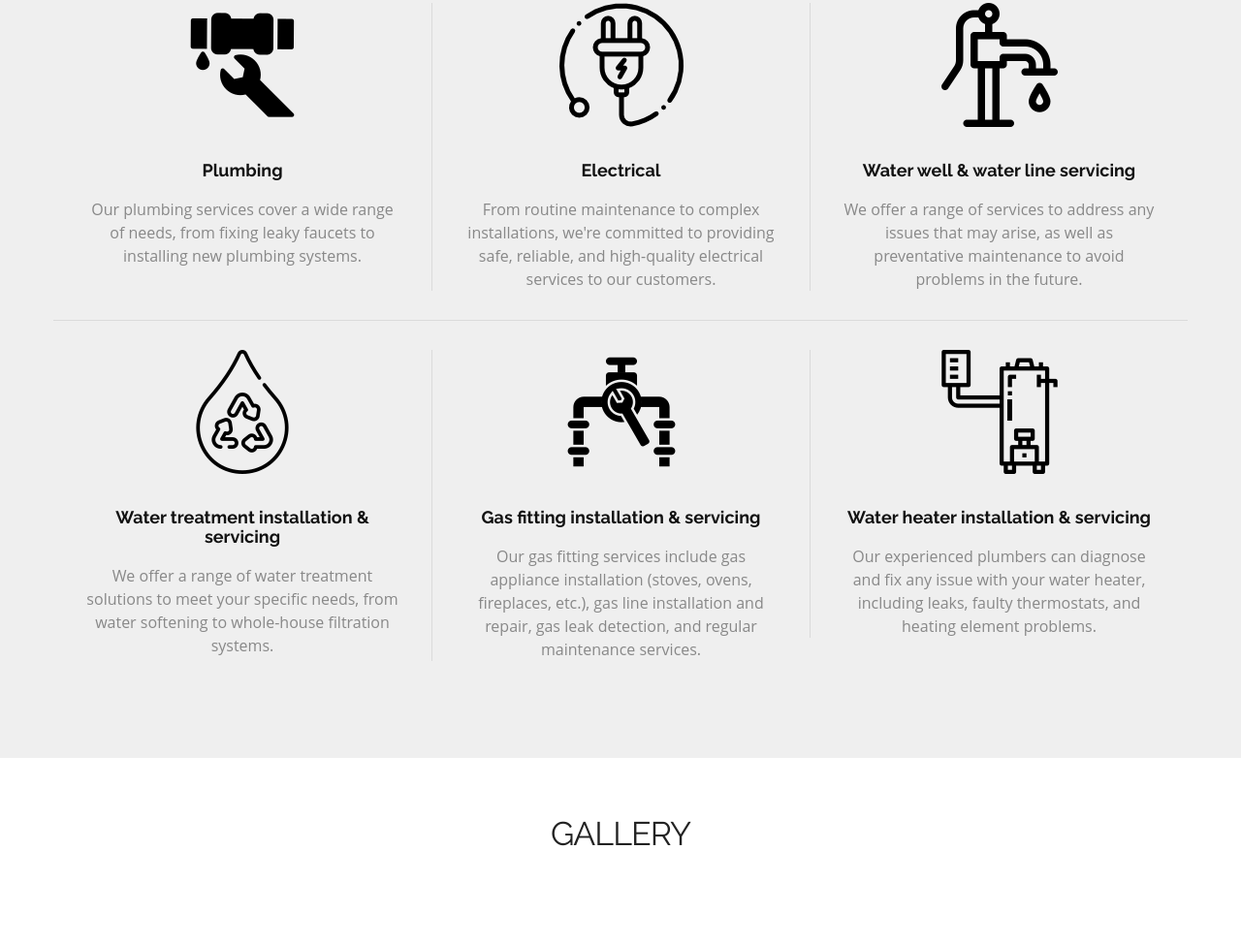
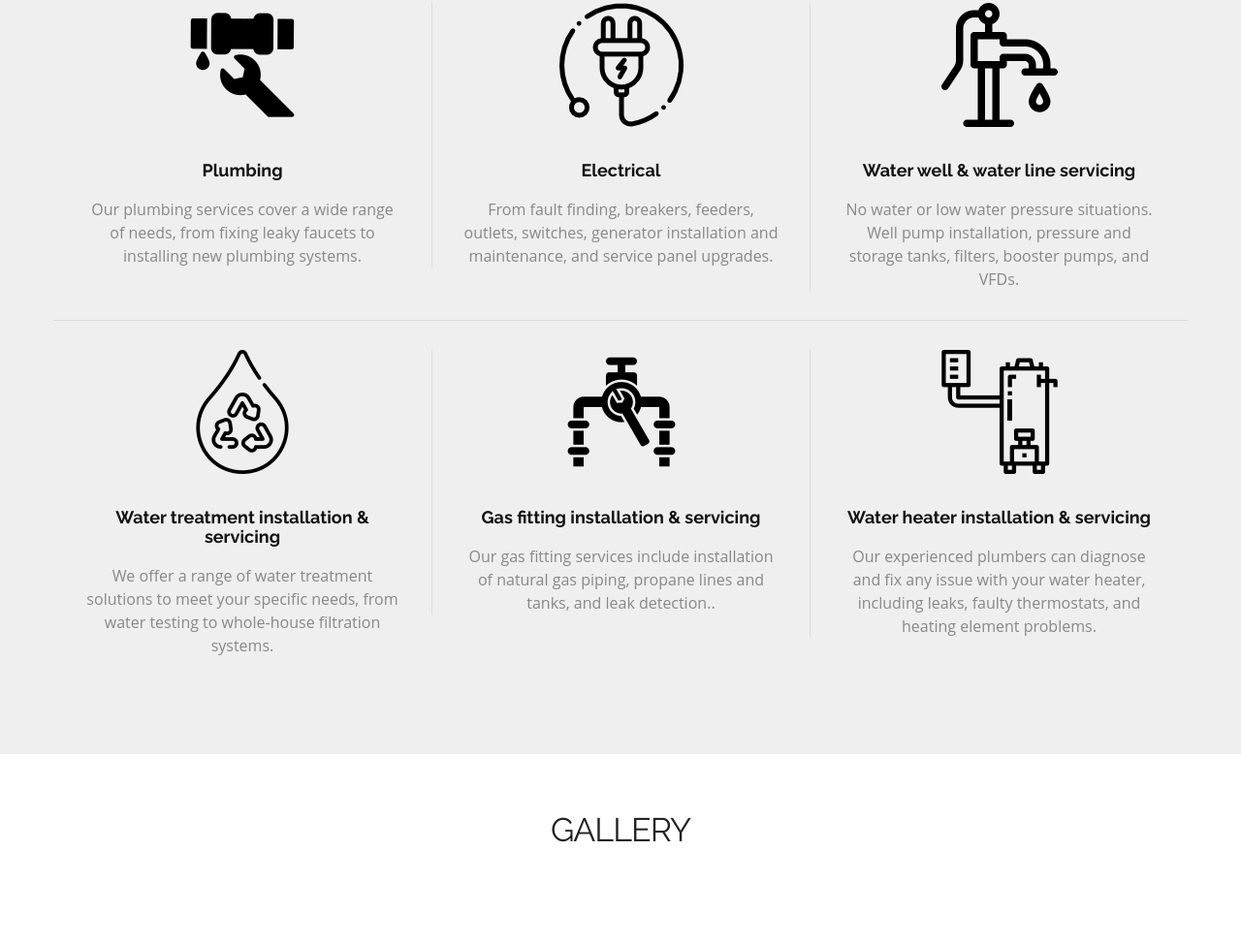
Before and after one commit to drowzi/drowzi.github.io, a plain HTML site: page index.html in a window 1280 px wide. Shown: the part 1451-2426 px from the top of the page at 97% size. Drawn offline with Linux system fonts and the light colour scheme.

Commit message:
Update index.html

```diff
--- a/index.html
+++ b/index.html
@@ -103,18 +103,14 @@
           <div class="service_block">
              <div class="delay-03s animated wow zoomIn"> <span><img src="img/plug.png"></img></span> </div>
             <h3 class="animated fadeInUp wow">Electrical</h3>
-            <p class="animated fadeInDown wow">From routine maintenance to complex
-              installations, we're committed to providing safe, reliable, and high-quality
-               electrical services to our customers.</p>
+            <p class="animated fadeInDown wow">From fault finding, breakers, feeders, outlets, switches, generator installation and maintenance, and service panel upgrades.</p>
           </div>
         </div>
         <div class="col-lg-4 borderLeft">
           <div class="service_block">
              <div class="delay-03s animated wow zoomIn"> <span><img src="img/water-pump.png"></img></span> </div>
             <h3 class="animated fadeInUp wow">Water well & water line servicing</h3>
-            <p class="animated fadeInDown wow">We offer a range of services to address
-              any issues that may arise, as well as preventative maintenance to avoid problems
-              in the future.</p>
+            <p class="animated fadeInDown wow">No water or low water pressure situations.  Well pump installation, pressure and storage tanks, filters, booster pumps, and VFDs.</p>
           </div>
         </div>
       </div>
@@ -124,7 +120,7 @@
              <div class="delay-03s animated wow  zoomIn"> <span><img src="img/save-water.png"></i></span> </div>
             <h3 class="animated fadeInUp wow">Water treatment installation & servicing</h3>
             <p class="animated fadeInDown wow">We offer a range
-              of water treatment solutions to meet your specific needs, from water softening
+              of water treatment solutions to meet your specific needs, from water testing
                to whole-house filtration systems.</p>
           </div>
         </div>
@@ -132,9 +128,7 @@
           <div class="service_block">
             <div class="delay-03s animated wow zoomIn"> <span><img src="img/maintenance.png"></img></span> </div>
             <h3 class="animated fadeInUp wow">Gas fitting installation & servicing</h3>
-            <p class="animated fadeInDown wow">Our gas fitting services include gas appliance installation (stoves, ovens,
-              fireplaces, etc.), gas line installation and repair, gas leak detection, and
-               regular maintenance services.</p>
+            <p class="animated fadeInDown wow">Our gas fitting services include installation of natural gas piping, propane lines and tanks, and leak detection..</p>
           </div>
         </div>
         <div class="col-lg-4 borderLeft mrgTop">
```
